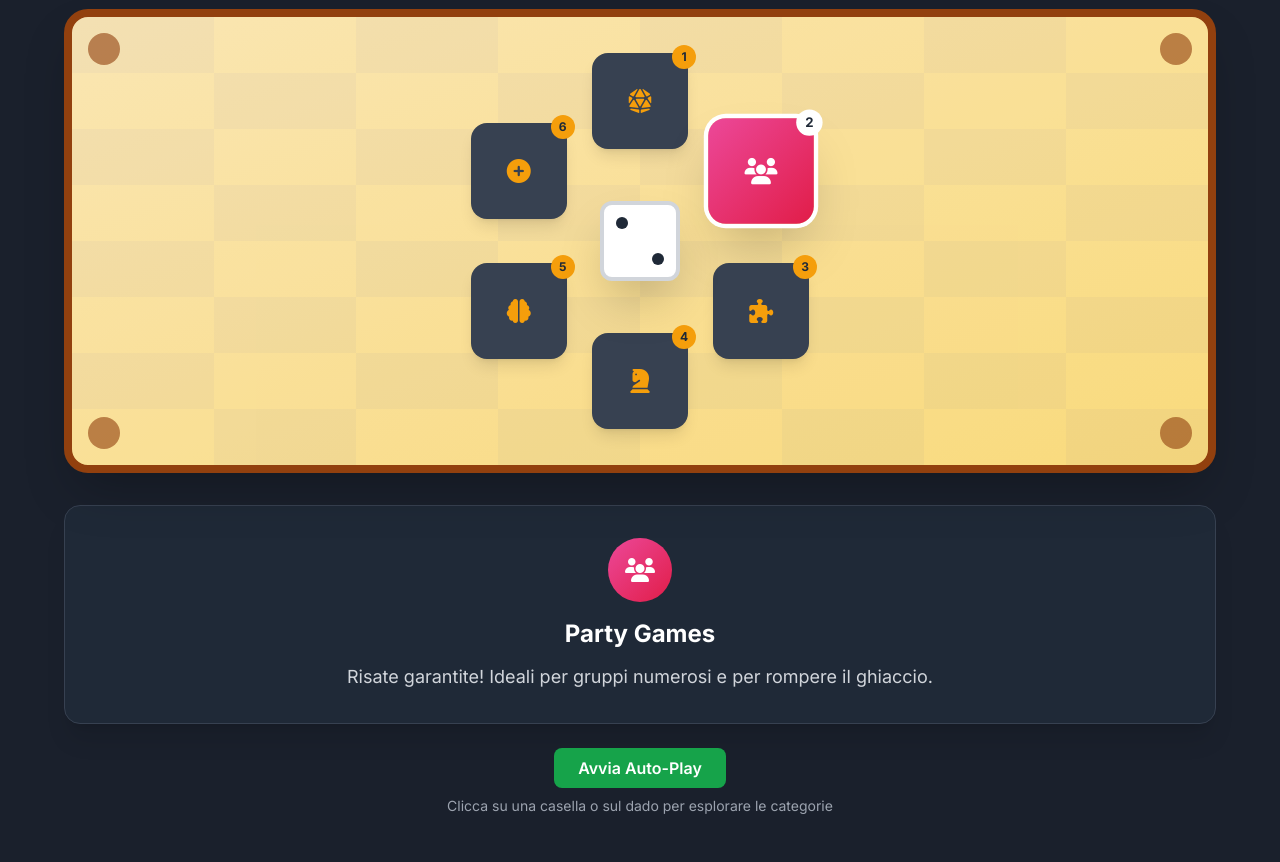
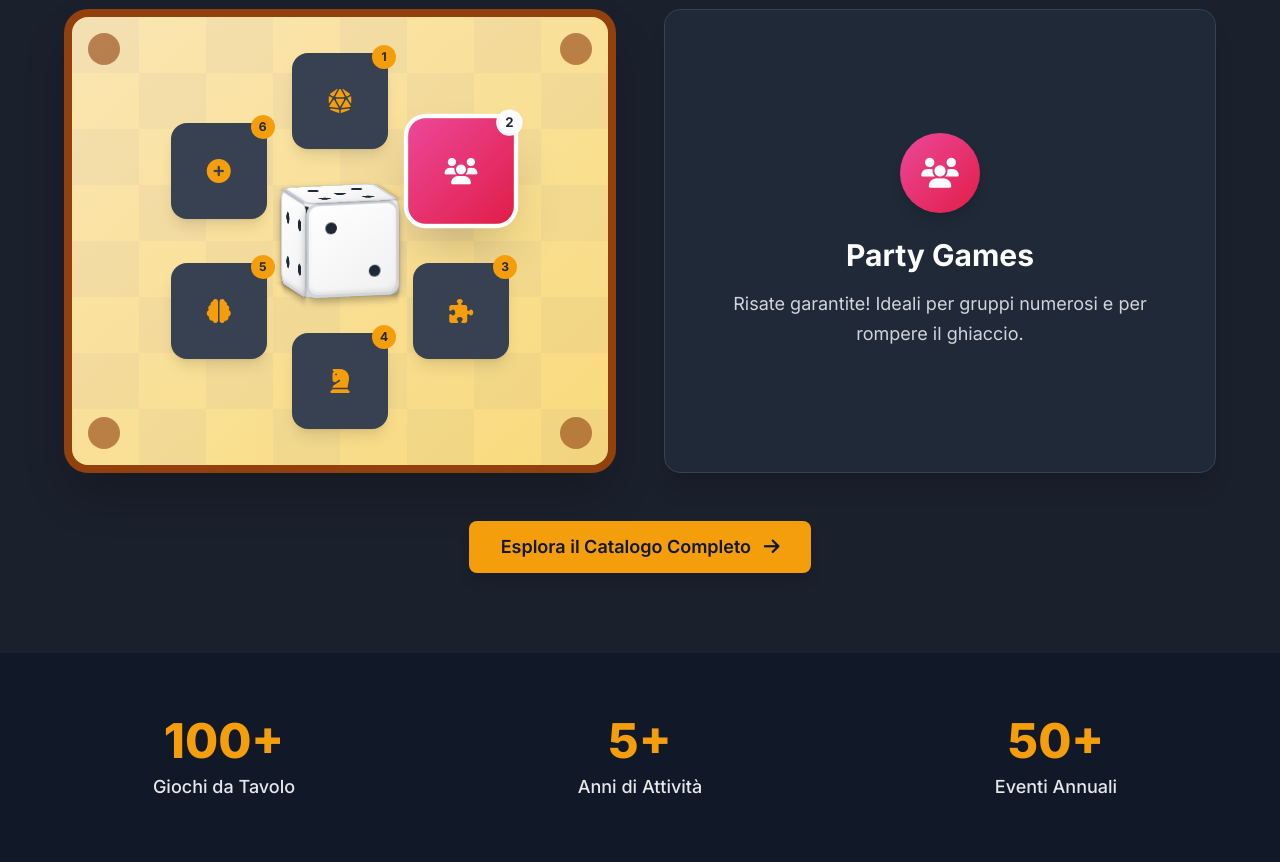
Before and after one commit to DavideGrieco/comixandmore, a Next.js app: page / in a window 1280 px wide. Shown: the part 1920-2782 px from the top of the page. Built offline with nearby package versions, Linux system fonts and the light colour scheme.

Commit message:
Migliora layout board e dado 3D

```diff
--- a/src/app/globals.css
+++ b/src/app/globals.css
@@ -249,6 +249,54 @@ body {
          shadow-lg backdrop-blur-sm;
 }
 
+/* --------------------------------------
+   DADO 3D STYLES
+   -------------------------------------- */
+.dice-3d {
+  position: relative;
+  width: 96px;
+  height: 96px;
+  transform-style: preserve-3d;
+  transition: transform 0.3s ease;
+}
+
+.dice-face {
+  position: absolute;
+  width: 96px;
+  height: 96px;
+  background: linear-gradient(145deg, #ffffff, #f0f0f0);
+  border: 3px solid #d1d5db;
+  border-radius: 12px;
+  box-shadow:
+    inset 0 2px 4px rgba(255,255,255,0.8),
+    inset 0 -2px 4px rgba(0,0,0,0.1),
+    0 4px 8px rgba(0,0,0,0.3);
+}
+
+.dice-front {
+  transform: translateZ(48px);
+}
+
+.dice-back {
+  transform: rotateY(180deg) translateZ(48px);
+}
+
+.dice-right {
+  transform: rotateY(90deg) translateZ(48px);
+}
+
+.dice-left {
+  transform: rotateY(-90deg) translateZ(48px);
+}
+
+.dice-top {
+  transform: rotateX(90deg) translateZ(48px);
+}
+
+.dice-bottom {
+  transform: rotateX(-90deg) translateZ(48px);
+}
+
 /* Stile per il font serif nelle pagine del menu */
 .font-serif {
   font-family: 'Georgia', 'Times New Roman', serif;
--- a/src/components/GameBoard.tsx
+++ b/src/components/GameBoard.tsx
@@ -1,6 +1,4 @@
-'use client';
-
-import { useState, useEffect } from 'react';
+import React, { useEffect, useState } from 'react';
 
 interface GameCategory {
   id: number;
@@ -59,42 +57,35 @@ export default function GameBoard() {
   const [activeSquare, setActiveSquare] = useState<number>(1);
   const [diceValue, setDiceValue] = useState<number>(1);
   const [isRolling, setIsRolling] = useState<boolean>(false);
-  const [autoPlay, setAutoPlay] = useState<boolean>(true);
 
-  // Auto-play effect
+  // Auto-play sempre attivo
   useEffect(() => {
-    if (!autoPlay) return;
-
     const interval = setInterval(() => {
       const nextSquare = (activeSquare % 6) + 1;
       handleSquareClick(nextSquare);
-    }, 4000);
+    }, 3000); // Più rapido: 3 secondi
 
     return () => clearInterval(interval);
-  }, [activeSquare, autoPlay]);
+  }, [activeSquare]);
 
   const handleSquareClick = (squareNumber: number) => {
     if (isRolling) return;
 
-    setAutoPlay(false);
     setIsRolling(true);
 
-    // Animazione del dado
+    // Animazione del dado più rapida
     let rollCount = 0;
     const rollInterval = setInterval(() => {
       setDiceValue(Math.floor(Math.random() * 6) + 1);
       rollCount++;
 
-      if (rollCount > 10) {
+      if (rollCount > 8) { // Meno iterazioni per essere più rapido
         clearInterval(rollInterval);
         setDiceValue(squareNumber);
         setActiveSquare(squareNumber);
         setIsRolling(false);
-
-        // Riattiva auto-play dopo 8 secondi
-        setTimeout(() => setAutoPlay(true), 8000);
       }
-    }, 100);
+    }, 80); // Più veloce: 80ms invece di 100ms
   };
 
   const getDiceFace = (value: number) => {
@@ -113,7 +104,7 @@ export default function GameBoard() {
       dots.push(
         <div
           key={index}
-          className="absolute w-3 h-3 bg-gray-800 rounded-full transform -translate-x-1/2 -translate-y-1/2"
+          className="absolute w-3 h-3 bg-gray-800 rounded-full transform -translate-x-1/2 -translate-y-1/2 shadow-inner"
           style={{ left: `${pos[0]}%`, top: `${pos[1]}%` }}
         />
       );
@@ -125,8 +116,9 @@ export default function GameBoard() {
   const activeCategory = gameCategories.find(cat => cat.id === activeSquare);
 
   return (
+    <div className="grid grid-cols-1 lg:grid-cols-2 gap-12 items-center">
+      {/* Board di Gioco - Sinistra */}
       <div className="relative">
-      {/* Game Board */}
         <div className="bg-gradient-to-br from-amber-100 to-amber-200 rounded-3xl p-8 shadow-2xl border-8 border-amber-800 relative overflow-hidden">
           {/* Board Pattern */}
           <div className="absolute inset-0 opacity-10">
@@ -140,15 +132,45 @@ export default function GameBoard() {
             </div>
           </div>
 
-        {/* Central Dice */}
+          {/* Central Dice - Molto più 3D */}
           <div className="absolute top-1/2 left-1/2 transform -translate-x-1/2 -translate-y-1/2 z-20">
             <div
-            className={`w-20 h-20 bg-white rounded-xl shadow-2xl border-4 border-gray-300 relative cursor-pointer transition-all duration-300 ${
+              className={`w-24 h-24 relative cursor-pointer transition-all duration-300 ${
                 isRolling ? 'animate-spin scale-110' : 'hover:scale-105'
               }`}
+              style={{
+                transformStyle: 'preserve-3d',
+                transform: isRolling ? 'rotateX(360deg) rotateY(360deg) scale(1.1)' : 'rotateX(-10deg) rotateY(15deg)'
+              }}
               onClick={() => handleSquareClick(Math.floor(Math.random() * 6) + 1)}
             >
+              {/* Dado 3D con 6 facce */}
+              <div className="dice-3d">
+                {/* Faccia frontale */}
+                <div className="dice-face dice-front">
                   {getDiceFace(diceValue)}
+                </div>
+                {/* Faccia posteriore */}
+                <div className="dice-face dice-back">
+                  {getDiceFace(7 - diceValue)}
+                </div>
+                {/* Faccia destra */}
+                <div className="dice-face dice-right">
+                  {getDiceFace((diceValue % 6) + 1)}
+                </div>
+                {/* Faccia sinistra */}
+                <div className="dice-face dice-left">
+                  {getDiceFace(((diceValue + 1) % 6) + 1)}
+                </div>
+                {/* Faccia superiore */}
+                <div className="dice-face dice-top">
+                  {getDiceFace(((diceValue + 2) % 6) + 1)}
+                </div>
+                {/* Faccia inferiore */}
+                <div className="dice-face dice-bottom">
+                  {getDiceFace(((diceValue + 3) % 6) + 1)}
+                </div>
+              </div>
             </div>
           </div>
 
@@ -201,40 +223,24 @@ export default function GameBoard() {
           <div className="absolute bottom-4 left-4 w-8 h-8 bg-amber-800 rounded-full opacity-60"></div>
           <div className="absolute bottom-4 right-4 w-8 h-8 bg-amber-800 rounded-full opacity-60"></div>
         </div>
+      </div>
 
-      {/* Active Category Info */}
+      {/* Descrizione Categoria - Destra */}
       {activeCategory && (
-        <div className="mt-8 bg-gray-800 rounded-2xl p-8 shadow-xl border border-gray-700 transition-all duration-500">
+        <div className="bg-gray-800 rounded-2xl p-8 shadow-xl border border-gray-700 transition-all duration-500 h-full flex flex-col justify-center">
           <div className="text-center">
-            <div className={`inline-flex items-center justify-center w-16 h-16 rounded-full bg-gradient-to-br ${activeCategory.color} mb-4`}>
-              <i className={`fas ${activeCategory.icon} text-2xl text-white`} />
+            <div className={`inline-flex items-center justify-center w-20 h-20 rounded-full bg-gradient-to-br ${activeCategory.color} mb-6 shadow-lg`}>
+              <i className={`fas ${activeCategory.icon} text-3xl text-white`} />
             </div>
-            <h3 className="text-2xl font-bold text-white mb-3">
+            <h3 className="text-3xl font-bold text-white mb-4">
               {activeCategory.title}
             </h3>
-            <p className="text-gray-300 text-lg leading-relaxed max-w-2xl mx-auto">
+            <p className="text-gray-300 text-lg leading-relaxed">
               {activeCategory.text}
             </p>
           </div>
         </div>
       )}
-
-      {/* Controls */}
-      <div className="text-center mt-6">
-        <button
-          onClick={() => setAutoPlay(!autoPlay)}
-          className={`px-6 py-2 rounded-lg font-semibold transition-colors ${
-            autoPlay
-              ? 'bg-red-600 hover:bg-red-700 text-white'
-              : 'bg-green-600 hover:bg-green-700 text-white'
-          }`}
-        >
-          {autoPlay ? 'Ferma Auto-Play' : 'Avvia Auto-Play'}
-        </button>
-        <p className="text-gray-400 text-sm mt-2">
-          Clicca su una casella o sul dado per esplorare le categorie
-        </p>
-      </div>
     </div>
   );
 }
```
Lines whose indentation alone changed are shown as unchanged.
